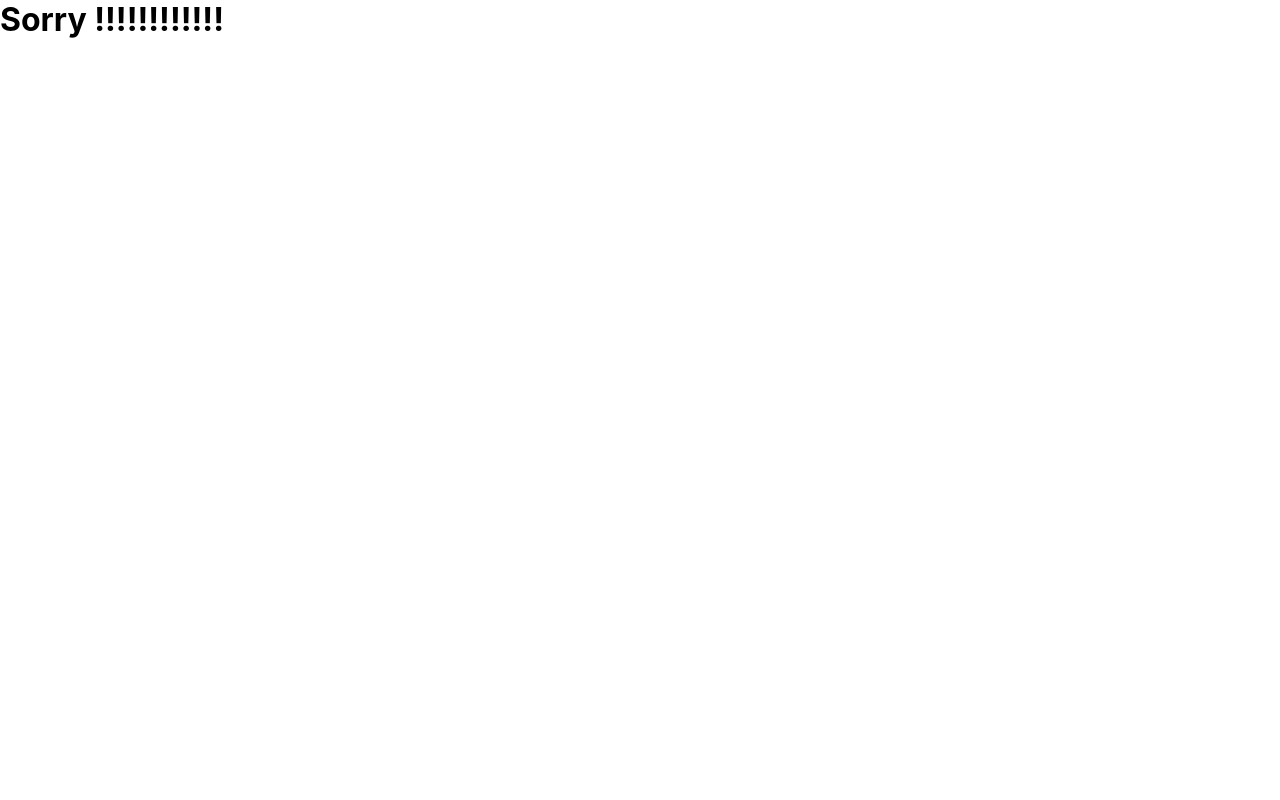
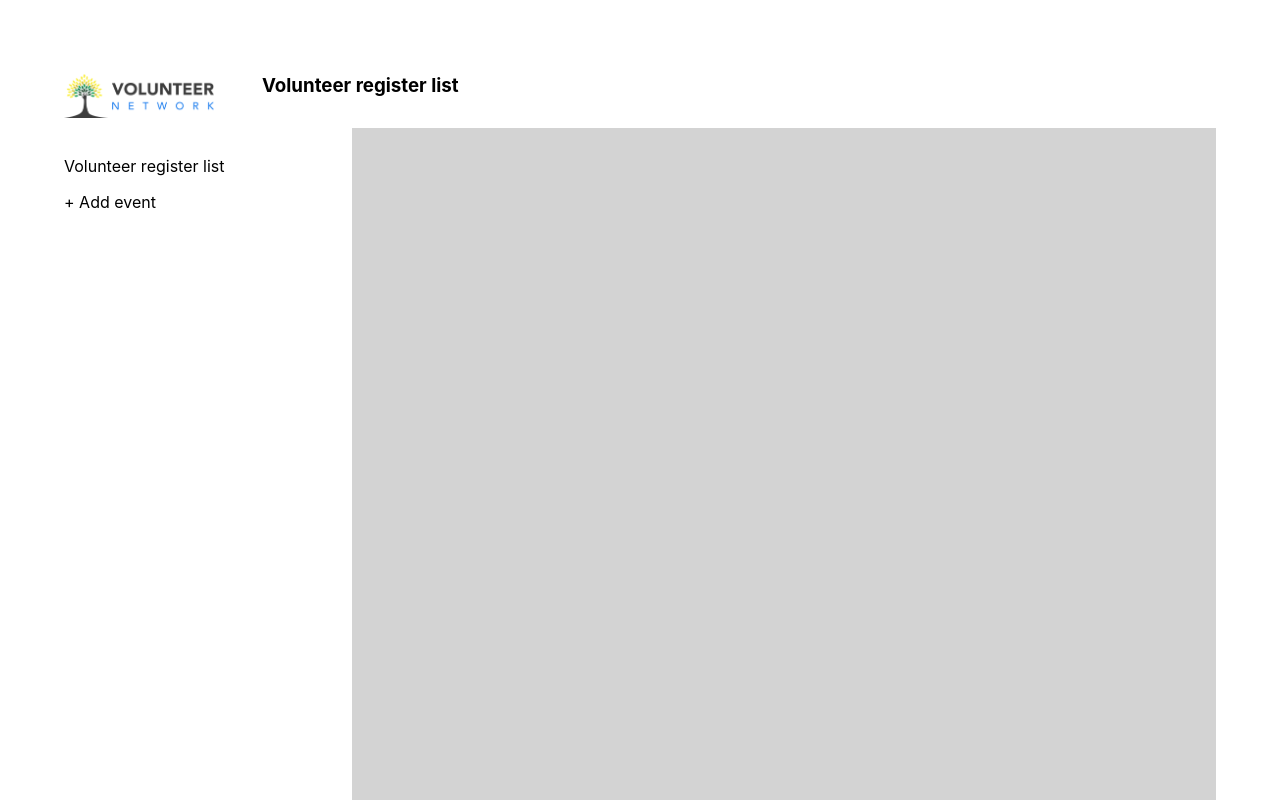
Before and after one commit to Mutasim-Shatil/volunteer-network, a React (Create React App) app: page /adminPanel in a window 1280 px wide. Shown: the top 800 px of the page. Built offline with nearby package versions, Linux system fonts and the light colour scheme.

Commit message:
load data from server

```diff
--- a/src/App.js
+++ b/src/App.js
@@ -6,6 +6,7 @@ import Login from "./components/Login/Login";
 import { createContext, useState } from "react";
 import NoMatch from "./components/NoMatch";
 import RegisterForm from "./components/RegisterForm/RegisterForm";
+import AdminPanel from "./components/AdminPanel/AdminPanel";
 
 export const UserContext = createContext();
 
@@ -22,8 +23,11 @@ function App() {
           <Route path="/login">
             <Login />
           </Route>
-          <Route path="/register">
+          <Route path="/register/:id">
             <RegisterForm />
+          </Route>
+          <Route path="/adminPanel">
+            <AdminPanel />
           </Route>
           <Route path="*">
             <NoMatch />
--- /dev/null
+++ b/src/components/AdminPanel/AddEvent.js
@@ -0,0 +1,19 @@
+import React from 'react'
+import { Category } from '../../data/Data'
+
+const AddEvent = () => {
+    const handleAddEvent = () => {
+        fetch("http://localhost:4000/addCategory", {
+            method: 'POST',
+            headers: { 'Content-Type': 'application/json'},
+            body: JSON.stringify(Category)
+        })
+    }
+    return (
+        <div>
+            <button onClick={handleAddEvent}>Add Event</button>
+        </div>
+    )
+}
+
+export default AddEvent
--- /dev/null
+++ b/src/components/AdminPanel/AdminPanel.css
@@ -0,0 +1,24 @@
+.admin {
+    background-color: lightgrey;
+    margin: 5%;
+}
+.admin__header {
+    display: flex;
+    gap: 3em;
+    padding: 10px 0;
+    background-color: white;
+}
+.admin__header img {
+    width: 150px;
+}
+.admin__left {
+    /* border: 1px solid gray; */
+    width: 25%;
+    height: 100vh;
+    background-color: white;
+    padding-top: 20px;
+}
+.admin__btn {
+    padding: 8px 0;
+    cursor: pointer;
+}
--- /dev/null
+++ b/src/components/AdminPanel/AdminPanel.js
@@ -0,0 +1,25 @@
+import React from 'react'
+import logo from '../../logos/navbar-logo.png'
+import AddEvent from './AddEvent'
+import "./AdminPanel.css"
+
+const AdminPanel = () => {
+    return (
+        <>
+        <div className="admin">
+            <div className="admin__header">
+                <img src={logo} alt=""/>
+                <h3>Volunteer register list</h3>
+            </div>
+            <div className="admin__left">
+                <p className="admin__btn">Volunteer register list</p>
+                <p className="admin__btn">+ Add event</p>
+            </div>
+            <div className="admin__right"></div>
+        </div>
+        <AddEvent />
+        </>
+    )
+}
+
+export default AdminPanel
--- a/src/components/Home/Hero.js
+++ b/src/components/Home/Hero.js
@@ -1,17 +1,22 @@
-import React from "react";
+import React, { useEffect, useState } from "react";
 import { Link } from "react-router-dom";
-import { Category } from "../../data/Data";
 import './Hero.css'
 
 const Hero = () => {
-  const allCategories = Category;
-  console.log(allCategories);
+  // const allCategories = Category;
+  // console.log(allCategories);
+  const [allCategories, setAllCategories] = useState([])
+  useEffect(() => {
+    fetch("http://localhost:4000/volunteerCategory")
+    .then(res => res.json())
+    .then(data => setAllCategories(data))
+  }, [])
   return (
     <div className="hero">
       {allCategories.map((category) => {
         return (
           <div className="category">
-            <Link to={category.id} className='set-link'>
+            <Link to={`/register/${category.id}`} className="set-link">
               <img src={category.image} alt={category.title} />
               <h3>{category.title}</h3>
             </Link>
--- a/src/components/RegisterForm/RegisterForm.js
+++ b/src/components/RegisterForm/RegisterForm.js
@@ -1,8 +1,17 @@
-import React, { useState } from "react";
+import React, { useEffect, useState } from "react";
+import { useParams } from "react-router";
 import navbarLogo from "../../logos/navbar-logo.png";
 import "./RegisterForm.css";
 
 const RegisterForm = () => {
+    const { id } = useParams()
+    const [categories, setCategories] = useState([])
+    useEffect(() => {
+        fetch("http://localhost:4000/volunteerCategory/" + id)
+        .then(res => res.json())
+        .then(data => setCategories(data))
+    },[id])
+    console.log(categories);
     const [register, setRegister] = useState({
         name: "",
         email: "",
@@ -14,8 +23,13 @@ const RegisterForm = () => {
         const allRegister = {...register}
         allRegister[e.target.name] = e.target.value
         setRegister(allRegister)
+        e.preventDefault();
     }
     console.log(register);
+  return (
+      <>
+      {
+          categories.map(category => {
               return (
                 <div className="register-form">
                   <div className="login">
@@ -57,9 +71,10 @@ const RegisterForm = () => {
                     <input
                       className="register__input"
                       type="text"
-          placeholder="Organize books at the library"
+                      placeholder="Category"
                       onBlur={handleInput}
                       name="category"
+                      defaultValue={category.title}
                     />
                     <button className="register__input register__input-btn">
                       Register
@@ -67,6 +82,11 @@ const RegisterForm = () => {
                   </div>
                 </div>
               );
+          })
+      }
+
+    </>
+  );
 };
 
 export default RegisterForm;
```
Lines whose indentation alone changed are shown as unchanged.
